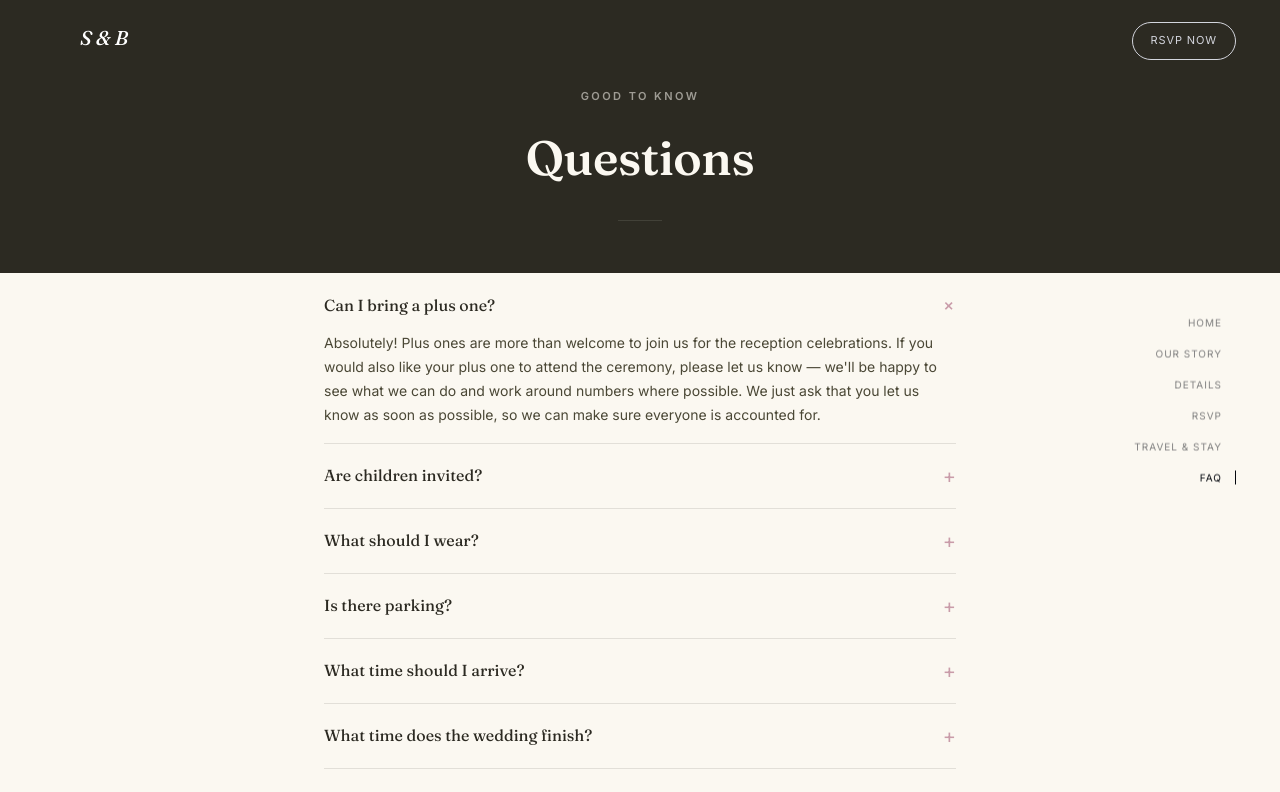
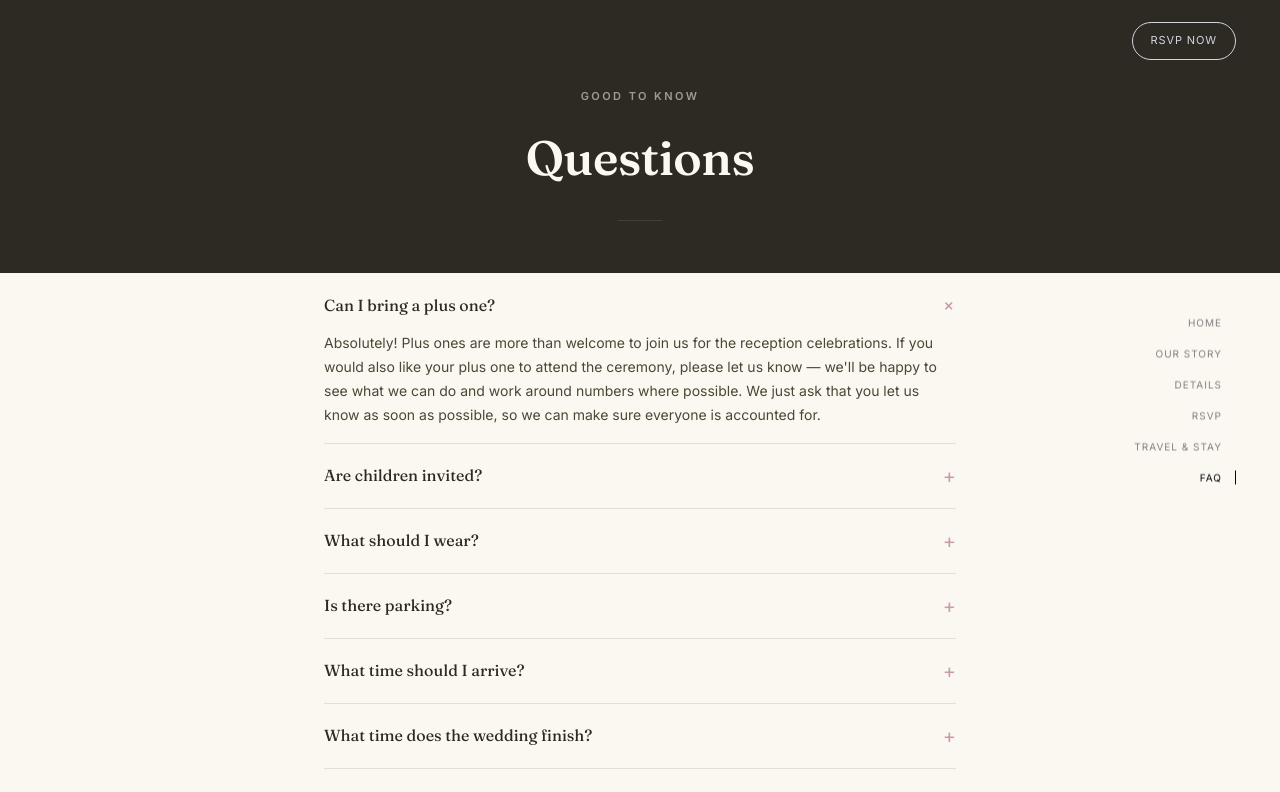
Before and after one commit to saffandbam/saff-and-bam-wedding, a plain HTML site: page faq.html in a window 1280 px wide. Shown: the top 792 px of the page. Drawn offline with Linux system fonts and the light colour scheme; a web font is replaced by a local one.

Commit message:
Update faq.html

```diff
--- a/faq.html
+++ b/faq.html
@@ -15,9 +15,6 @@
 </head>
 <body>
 
-<nav class="site-nav">
-  <a href="index.html" class="brand">S &amp; B</a>
-</nav>
 <a href="rsvp.html" class="nav-rsvp">RSVP Now</a>
 <nav class="persistent-nav">
   <a href="index.html">Home</a>
```
